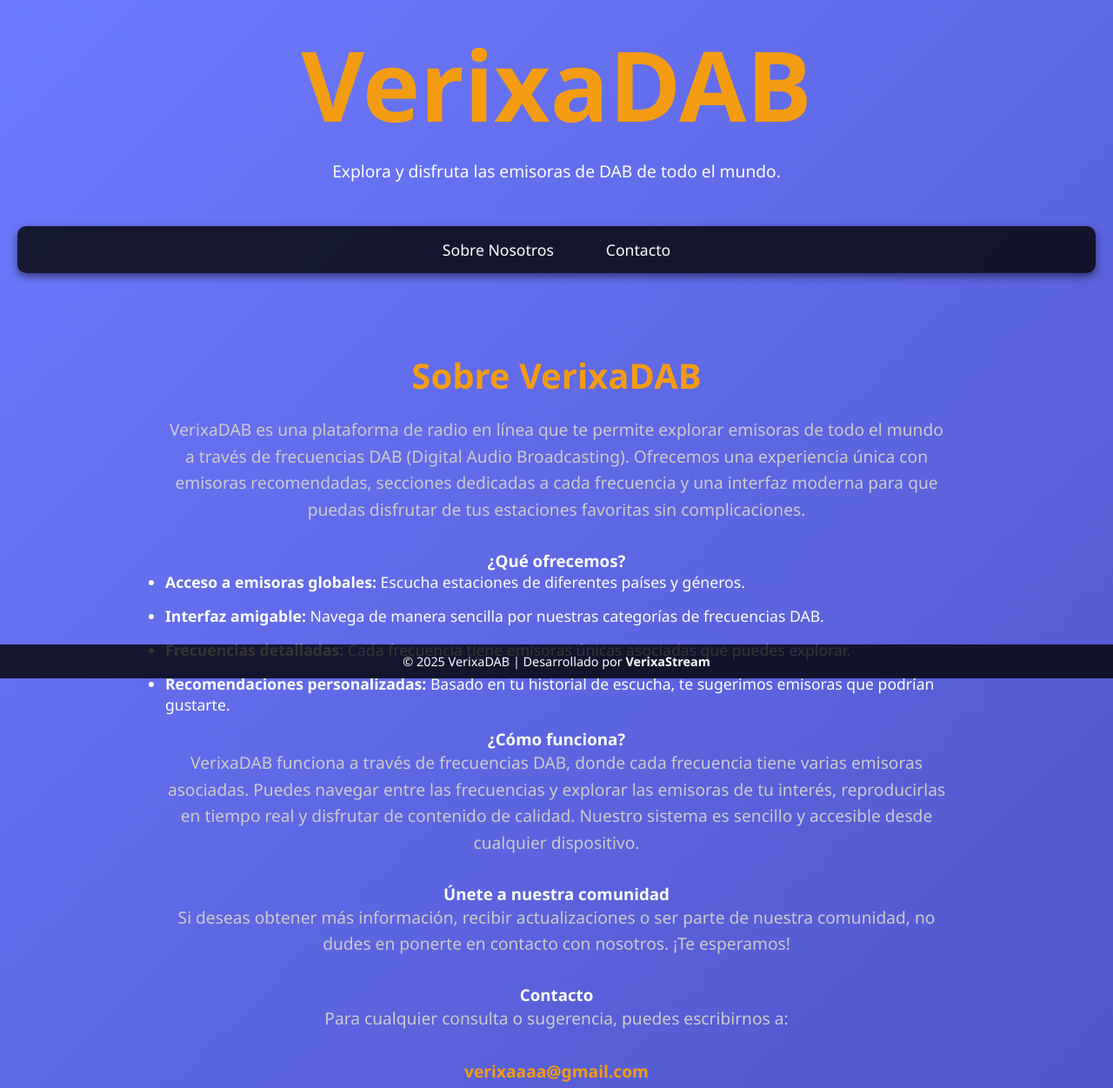
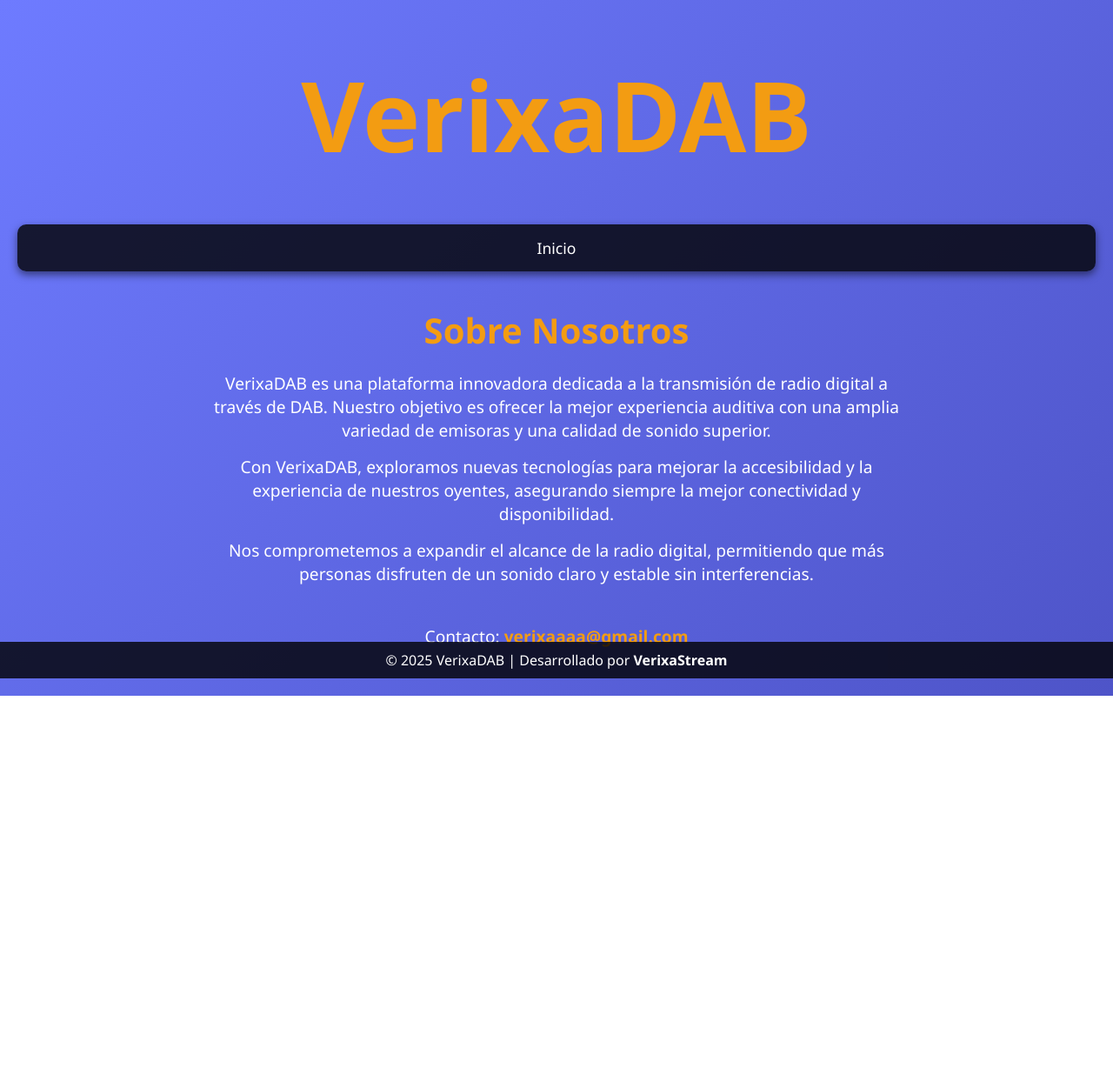
Before and after one commit to verixaaaa/verixaaaa.github.io, a plain HTML site: page sobrenosotros.html in a window 1280 px wide. Shown: the top 1251 px of the page at 87% size. After the commit the page ends 800 px from the top, so only its background shows below. Drawn offline with Linux system fonts and the light colour scheme.

Commit message:
Update sobrenosotros.html

```diff
--- a/sobrenosotros.html
+++ b/sobrenosotros.html
@@ -3,9 +3,8 @@
 <head>
     <meta charset="UTF-8">
     <meta name="viewport" content="width=device-width, initial-scale=1.0">
-    <title>VerixaDAB - Sobre Nosotros</title>
+    <title>Sobre Nosotros - VerixaDAB</title>
     <style>
-        /* Estilos globales */
         * {
             margin: 0;
             padding: 0;
@@ -35,12 +34,6 @@
             font-size: 3.5em;
         }
 
-        header p {
-            font-size: 1.2em;
-            margin-top: 10px;
-            color: #fff;
-        }
-
         nav {
             width: 100%;
             background-color: rgba(0, 0, 0, 0.8);
@@ -55,10 +48,6 @@
             display: flex;
             justify-content: center;
             gap: 30px;
-        }
-
-        nav ul li {
-            display: inline-block;
         }
 
         nav ul li a {
@@ -76,7 +65,7 @@
 
         .about-section {
             text-align: center;
-            margin: 50px 0;
+            max-width: 800px;
         }
 
         .about-section h2 {
@@ -87,39 +76,22 @@
 
         .about-section p {
             font-size: 1.2em;
-            line-height: 1.6;
-            color: #ccc;
-            max-width: 900px;
-            margin: 0 auto;
-            margin-bottom: 30px;
-        }
-
-        .about-section ul {
-            text-align: left;
-            max-width: 900px;
-            margin: 0 auto;
-            font-size: 1.1em;
-            color: #fff;
-        }
-
-        .about-section ul li {
             margin-bottom: 15px;
         }
 
-        .contact-section {
-            text-align: center;
-            margin: 50px 0;
+        .contact {
+            margin-top: 30px;
+            font-size: 1.2em;
         }
 
-        .contact-section h3 {
-            font-size: 2em;
+        .contact a {
             color: #f39c12;
-            margin-bottom: 20px;
+            text-decoration: none;
+            font-weight: bold;
         }
 
-        .contact-section p {
-            font-size: 1.2em;
-            color: #ccc;
+        .contact a:hover {
+            text-decoration: underline;
         }
 
         footer {
@@ -128,64 +100,35 @@
             width: 100%;
             background-color: rgba(0, 0, 0, 0.8);
             padding: 10px 0;
-            color: #fff;
             text-align: center;
-            font-size: 0.9em;
-        }
-
-        footer a {
-            color: #f39c12;
-            text-decoration: none;
-            font-weight: bold;
-        }
-
-        footer a:hover {
-            text-decoration: underline;
         }
     </style>
 </head>
 <body>
 
-    <div id="top"></div> <!-- Este es el "inicio" de la página -->
-
     <header>
-        <h1><a href="#top">VerixaDAB</a></h1> <!-- Enlace para regresar al inicio -->
-        <p>Explora y disfruta las emisoras de DAB de todo el mundo.</p>
+        <h1><a href="index.html">VerixaDAB</a></h1>
     </header>
 
     <nav>
         <ul>
-            <li><a href="#about">Sobre Nosotros</a></li>
-            <li><a href="#contact">Contacto</a></li>
+            <li><a href="index.html">Inicio</a></li>
         </ul>
     </nav>
 
-    <div class="about-section" id="about">
-        <h2>Sobre VerixaDAB</h2>
-        <p>VerixaDAB es una plataforma de radio en línea que te permite explorar emisoras de todo el mundo a través de frecuencias DAB (Digital Audio Broadcasting). Ofrecemos una experiencia única con emisoras recomendadas, secciones dedicadas a cada frecuencia y una interfaz moderna para que puedas disfrutar de tus estaciones favoritas sin complicaciones.</p>
+    <div class="about-section">
+        <h2>Sobre Nosotros</h2>
+        <p>VerixaDAB es una plataforma innovadora dedicada a la transmisión de radio digital a través de DAB. Nuestro objetivo es ofrecer la mejor experiencia auditiva con una amplia variedad de emisoras y una calidad de sonido superior.</p>
+        <p>Con VerixaDAB, exploramos nuevas tecnologías para mejorar la accesibilidad y la experiencia de nuestros oyentes, asegurando siempre la mejor conectividad y disponibilidad.</p>
+        <p>Nos comprometemos a expandir el alcance de la radio digital, permitiendo que más personas disfruten de un sonido claro y estable sin interferencias.</p>
+    </div>
 
-        <h3>¿Qué ofrecemos?</h3>
-        <ul>
-            <li><strong>Acceso a emisoras globales:</strong> Escucha estaciones de diferentes países y géneros.</li>
-            <li><strong>Interfaz amigable:</strong> Navega de manera sencilla por nuestras categorías de frecuencias DAB.</li>
-            <li><strong>Frecuencias detalladas:</strong> Cada frecuencia tiene emisoras únicas asociadas que puedes explorar.</li>
-            <li><strong>Recomendaciones personalizadas:</strong> Basado en tu historial de escucha, te sugerimos emisoras que podrían gustarte.</li>
-        </ul>
-
-        <h3>¿Cómo funciona?</h3>
-        <p>VerixaDAB funciona a través de frecuencias DAB, donde cada frecuencia tiene varias emisoras asociadas. Puedes navegar entre las frecuencias y explorar las emisoras de tu interés, reproducirlas en tiempo real y disfrutar de contenido de calidad. Nuestro sistema es sencillo y accesible desde cualquier dispositivo.</p>
-
-        <h3>Únete a nuestra comunidad</h3>
-        <p>Si deseas obtener más información, recibir actualizaciones o ser parte de nuestra comunidad, no dudes en ponerte en contacto con nosotros. ¡Te esperamos!</p>
-
-        <h3>Contacto</h3>
-        <p>Para cualquier consulta o sugerencia, puedes escribirnos a:</p>
-        <p><a href="mailto:verixaaaa@gmail.com" style="color: #f39c12; text-decoration: none; font-weight: bold;">verixaaaa@gmail.com</a></p>
+    <div class="contact">
+        <p>Contacto: <a href="mailto:verixaaaa@gmail.com">verixaaaa@gmail.com</a></p>
     </div>
 
     <footer>
         <p>© 2025 VerixaDAB | Desarrollado por <strong>VerixaStream</strong></p>
     </footer>
-
 </body>
 </html>
```
